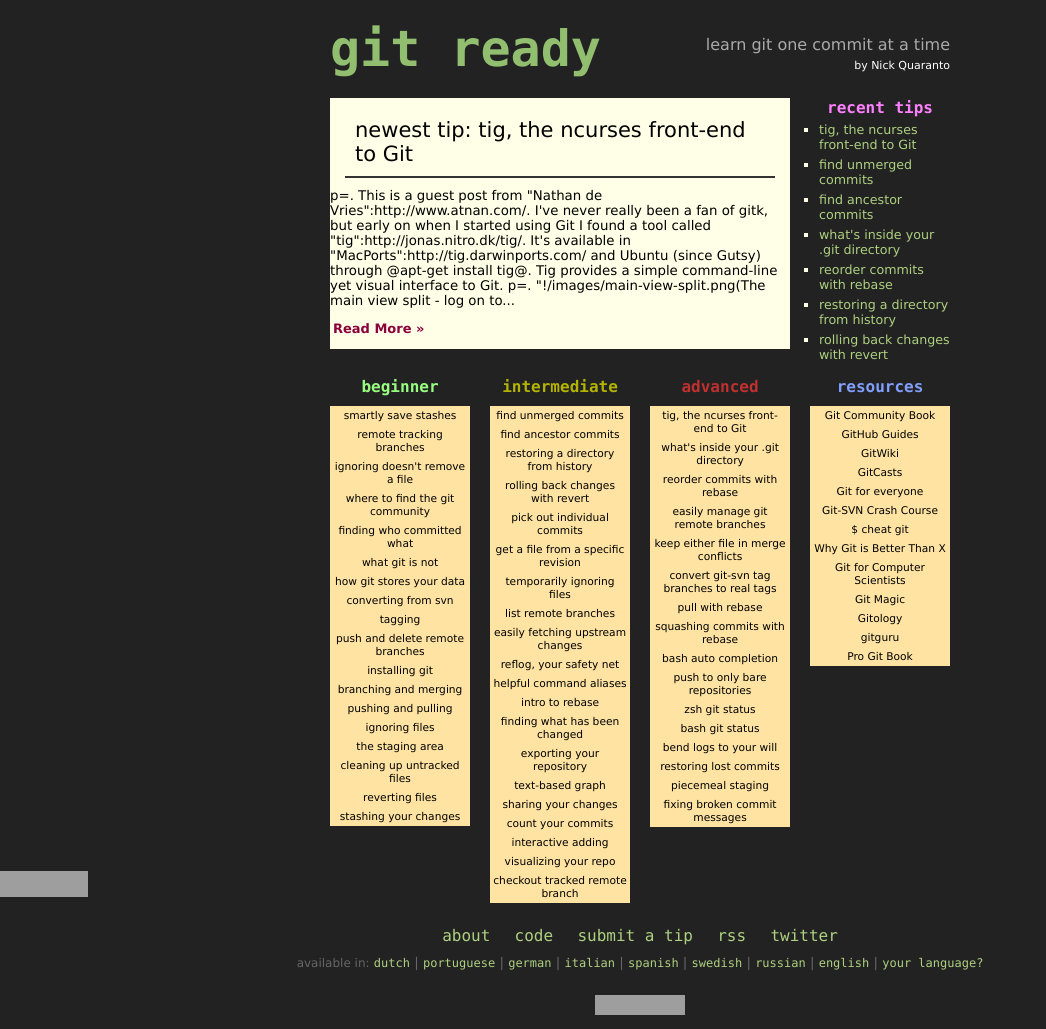
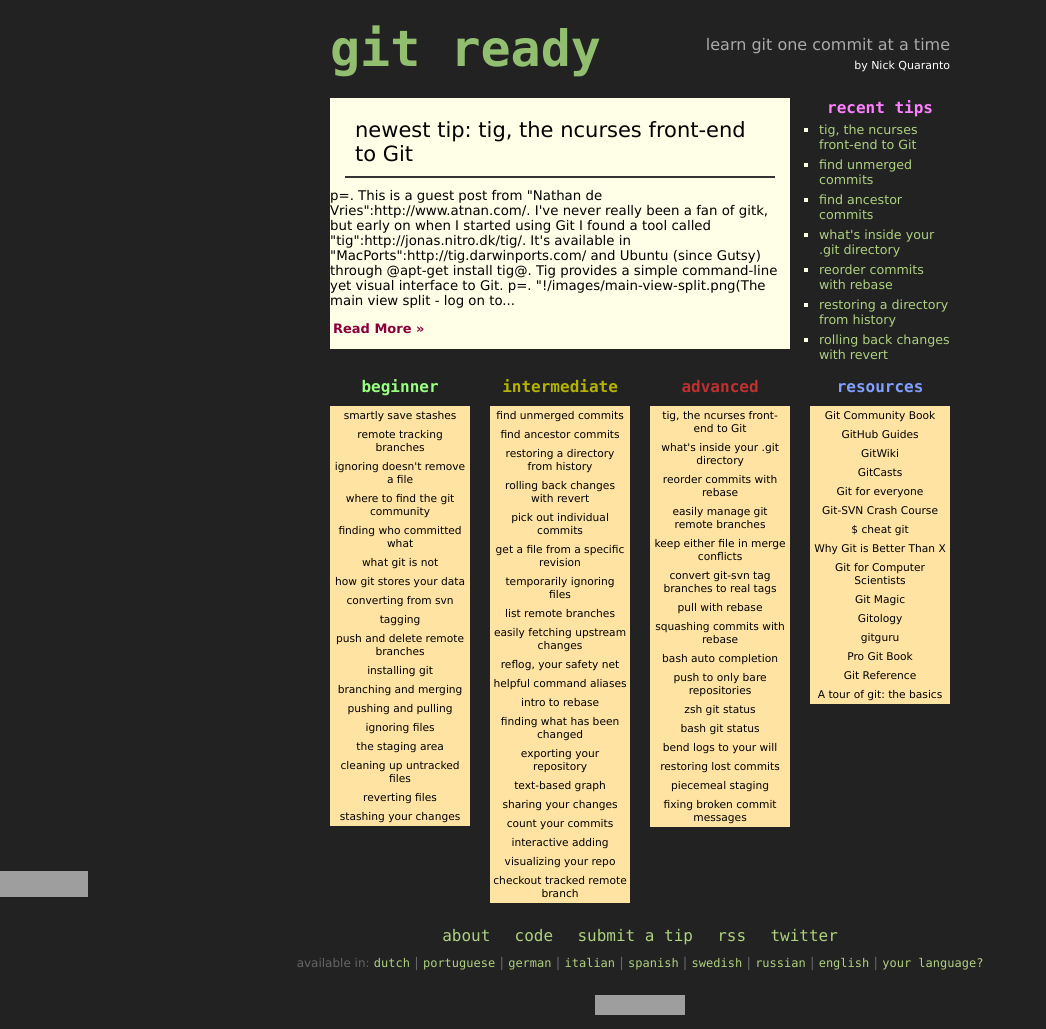
Before and after one commit to qrush/gitready, a Jekyll site: the page built from index.html, in a window 1280 px wide. Shown: the whole page, without its empty margins (0-1046 px from the left). Built offline with Jekyll 4.4.1, drawn with Linux system fonts in a browser that asks for light colours; grey boxes are pictures that could not be loaded.

Commit message:
Add two links in resources.

```diff
--- a/_layouts/default.html
+++ b/_layouts/default.html
@@ -56,6 +56,8 @@
       <a href="http://www.gitology.com/">Gitology</a>
       <a href="http://www.gitguru.com/">gitguru</a>
       <a href="http://progit.org/">Pro Git Book</a>
+      <a href="http://gitref.org/">Git Reference</a>
+      <a href="http://cworth.org/hgbook-git/tour/">A tour of git: the basics</a>
     </div>
     <div class="grid_12 footer">
       <div class="footer_links">
```
